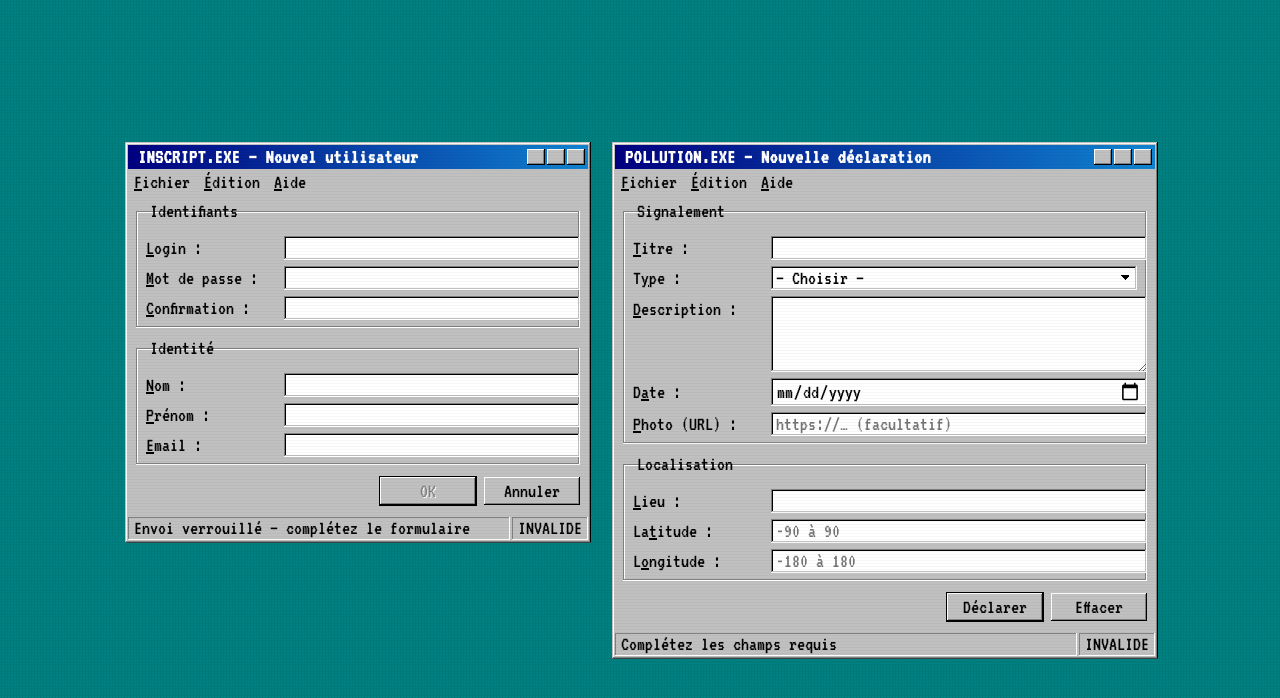
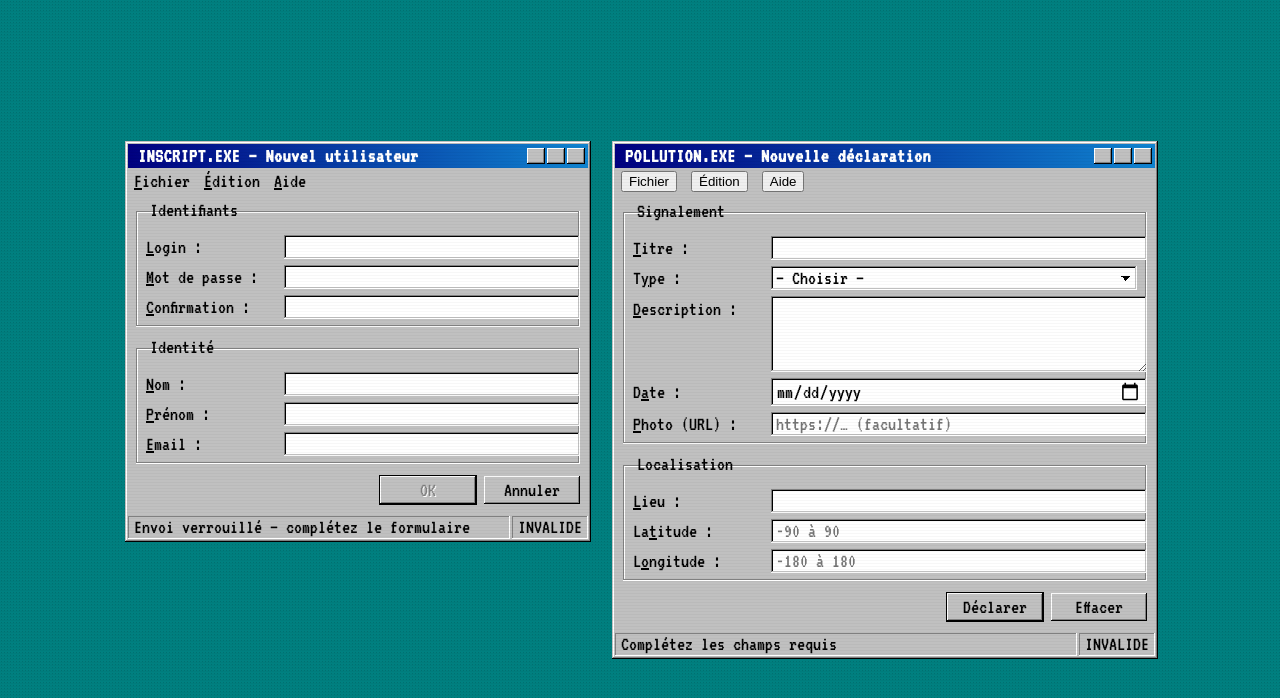
Before and after one commit to alexandreCouton/projet_couton_alexandre, an Angular app in the folder front/: page / in a window 1280 px wide. Shown: the top 698 px of the page. Built offline with nearby package versions, Linux system fonts and the light colour scheme; a web font is replaced by a local one.

Commit message:
Update front/src/app/pollution-form/pollution-form.html
Co-authored-by: Océane <161526213+oeae05@users.noreply.github.com>

```diff
--- a/front/src/app/pollution-form/pollution-form.html
+++ b/front/src/app/pollution-form/pollution-form.html
@@ -11,7 +11,9 @@
     </div>
 
     <div class="menu-bar" aria-hidden="true">
-      <span><u>F</u>ichier</span><span><u>É</u>dition</span><span><u>A</u>ide</span>
+<button role="menuitem" accesskey="f"><span class="mnemonic">F</span>ichier</button>
+<button role="menuitem" accesskey="e"><span class="mnemonic">É</span>dition</button>
+<button role="menuitem" accesskey="a"><span class="mnemonic">A</span>ide</button>
     </div>
 
     <form [formGroup]="form" (ngSubmit)="onSubmit()" novalidate class="body">
```
